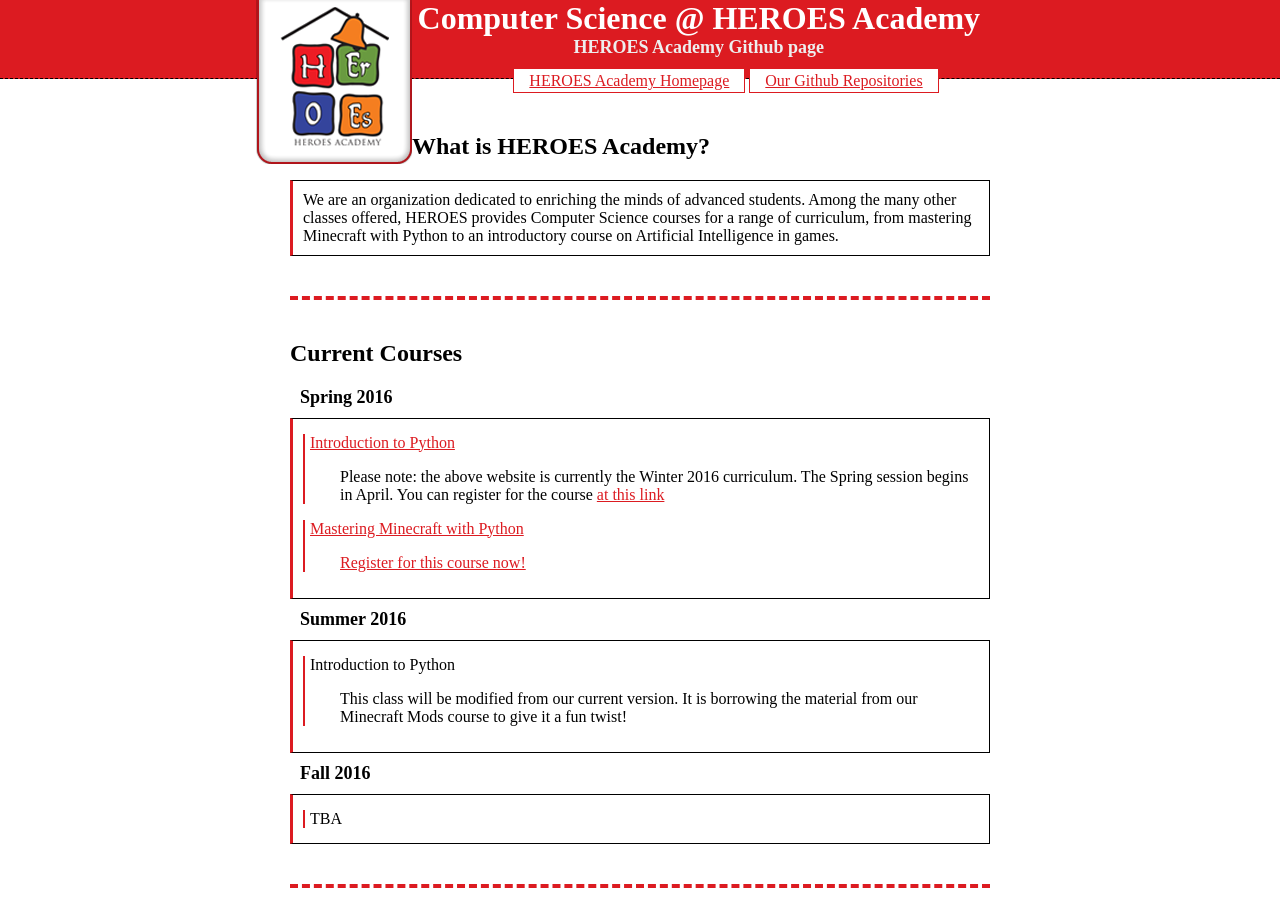
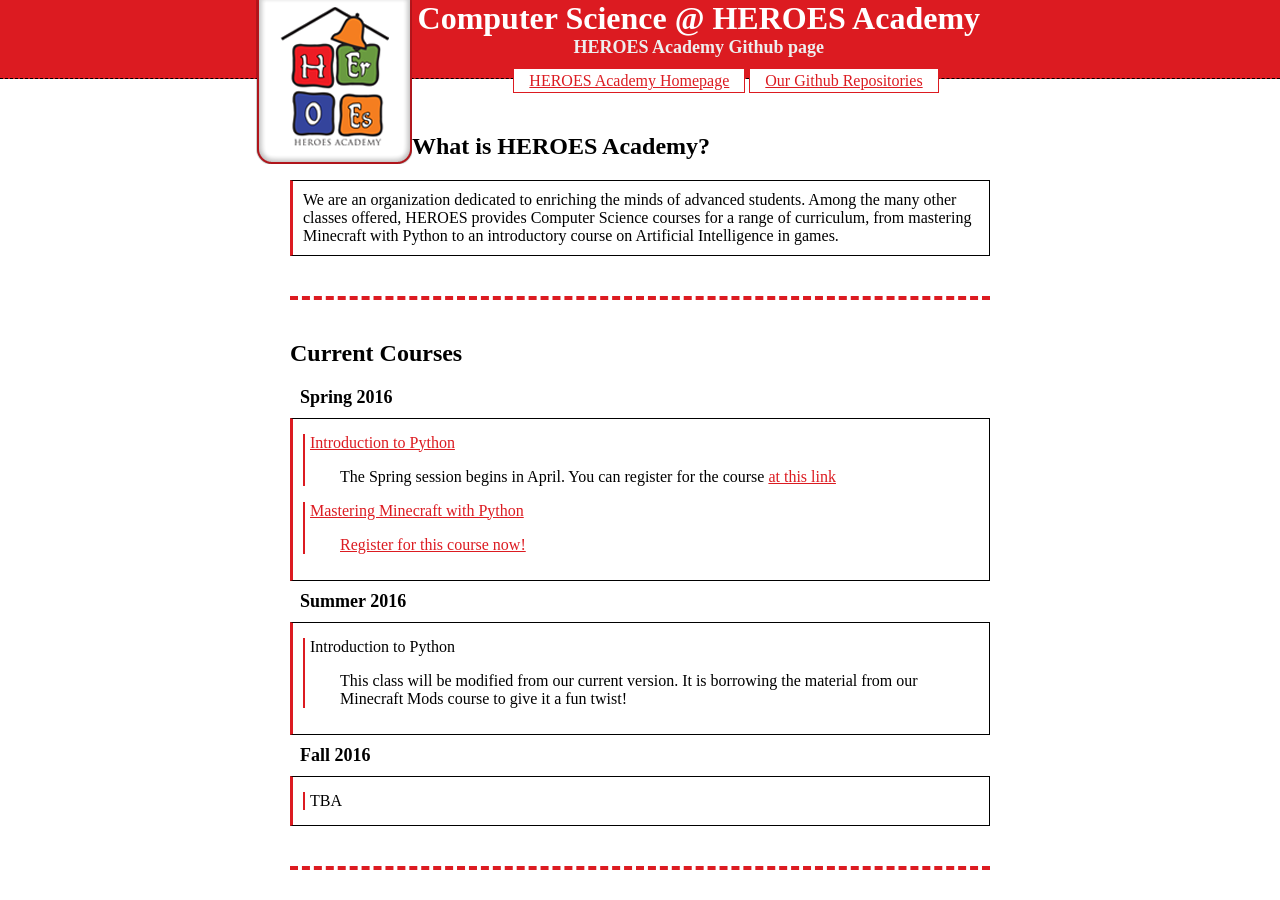
Before and after one commit to Heroes-Academy/heroes-academy.github.io, a Jekyll site: the page built from index.html, in a window 1280 px wide and 900 px high. Built offline with Jekyll 4.4.1, drawn with Linux system fonts in a browser that asks for light colours; the list of posts is cut into pages by our own code.

Commit message:
Update index.html
Update link and description for Spring 2016 semester Intro to Python course.

```diff
--- a/index.html
+++ b/index.html
@@ -16,9 +16,8 @@
 <h1>Current Courses</h1>
 <h2>Spring 2016</h2>
 <ul class='infobox pane'>
-<li><a href='http://intro.cs.njgifted.org'>Introduction to Python</a>
-<p class='tab'> Please note: the above website is currently the Winter 2016 curriculum.
-The Spring session begins in April.
+<li><a href='http://intro-python-spring-2016.readthedocs.org/en/latest/'>Introduction to Python</a>
+<p class='tab'> The Spring session begins in April.
 You can register for the course <a href='http://www.njgifted.org/course-view?course=beginning-computer-programming-with-python'>at this link</a>
 </li>
 <li><a href='http://minecraft.cs.njgifted.org'>Mastering Minecraft with Python</a>
```
